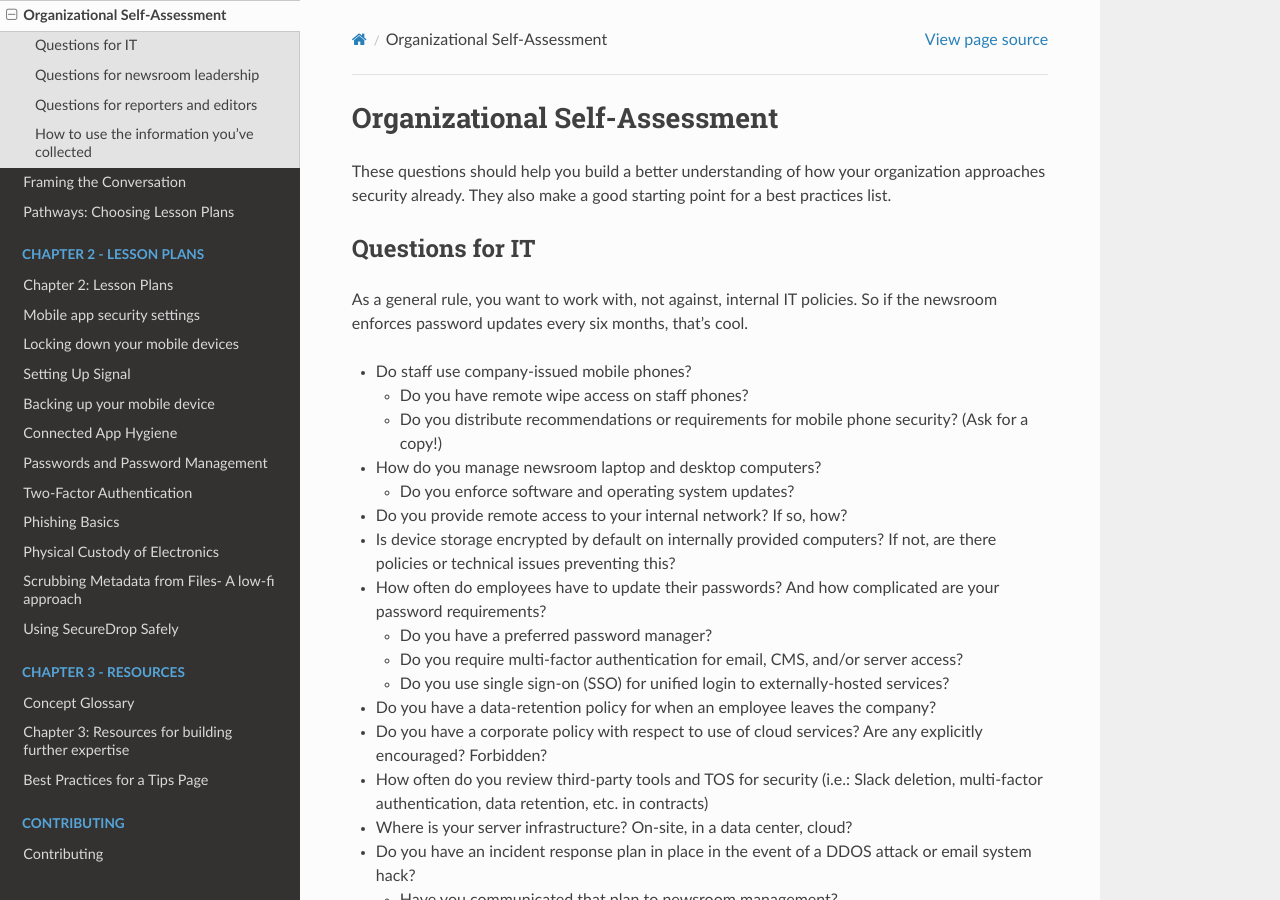
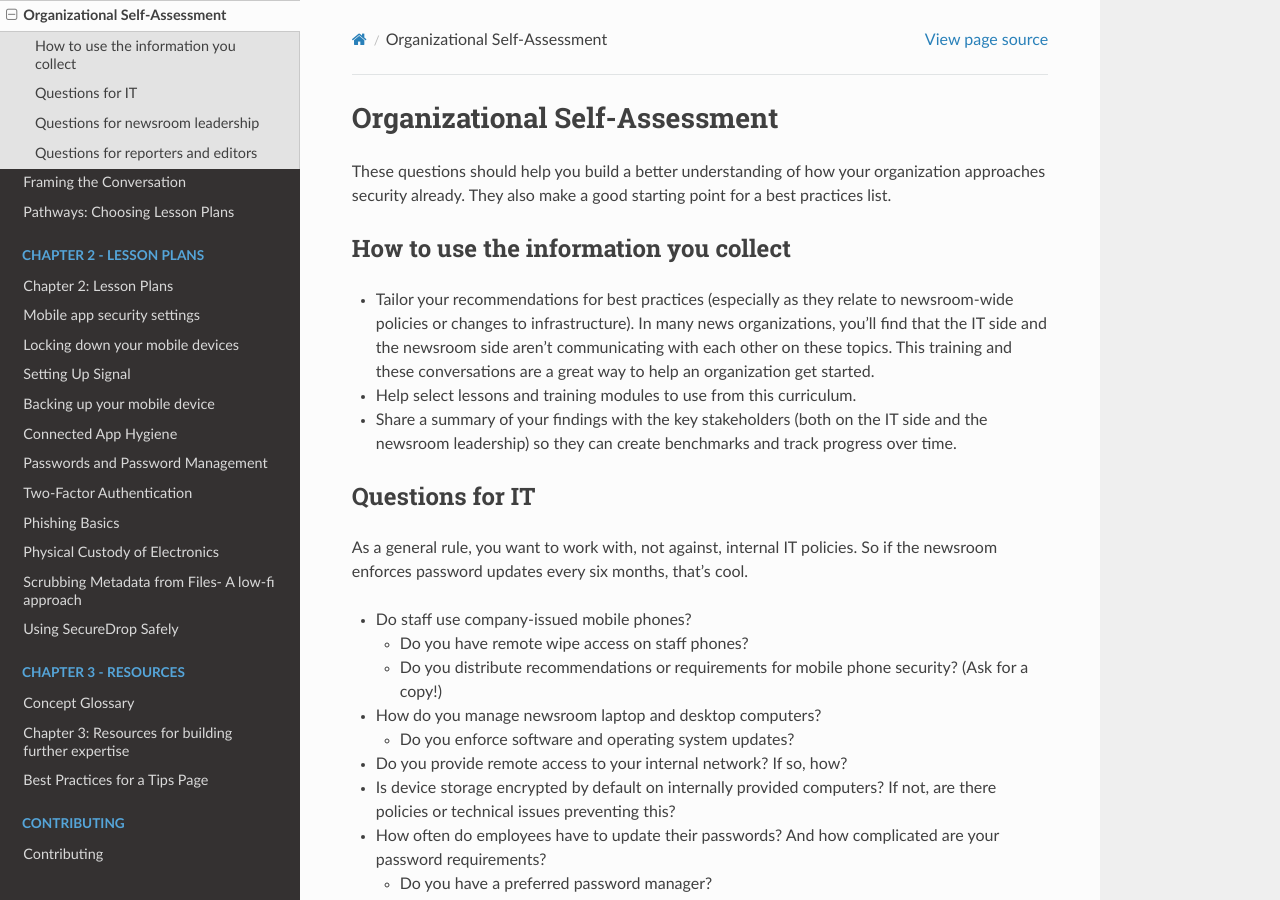
Before and after one commit to OpenNewsLabs/field-guide-security-training-newsroom, a Sphinx documentation site: the page built from docs/Chapter01-03-OrganizationalSelfAssessment.md, in a window 1280 px wide and 900 px high. Built offline with Sphinx 7.4.7 and the Read the Docs theme 2.0.0, drawn with Linux system fonts in a browser that asks for light colours; some of the changed text lies outside the part shown.

```diff
--- a/docs/Chapter01-02-TrainingGames.md
+++ b/docs/Chapter01-02-TrainingGames.md
@@ -2,7 +2,7 @@
 
 Games are a helpful way to keep your audience engaged, and to gently introduce them to technical concepts. It's unrealistic, and probably not useful, to try to provide a detailed description of how the Internet works in the time you'll most likely have. Instead, the games below will give your participants an intuitive understanding of basic networking concepts and the role that encryption plays in securing their communications - and hopefully add a little fun to your training sessions!
 
-##Cell phone game (generally for 10+ people)
+## Cell phone game (generally for 10+ people)
 
 Ask for volunteers to be cell towers, and get them to stand up.
 
@@ -22,7 +22,7 @@
 
 Once everyone has stepped through one iteration, stop the game and explain: Each cell phone tower has a circle around it that represents its range. Once you've checked in with three towers you know that the cell phone is within the overlap of the three towers. This creates a point that lets the towers know that a cell phone was in a place, at a time -- also called "triangulation". Point out that this isn't surveillance, or something that companies or governments decided, this is how the physics of radio waves work. This is a good time to make it clear that if your phone is on, and working as a phone, the time and location must be known. Physics, not policy.
 
-I usually take this as a chance to explain that systems of surveillance are often built on top of how things just work in the real world. Moreover, that most of the surveillance systems people are worried about are built on top of the first and most prevalent form of infrastructure surveillance -- billing systems. I also point out that while this is simplified, it is analogous to how cell phones work, checking in and using time and location data to handle connectivity.
+You should take this as a chance to explain that systems of surveillance are often built on top of how things just work in the real world. Moreover, that most of the surveillance systems people are worried about are built on top of the first and most prevalent form of infrastructure surveillance -- billing systems. You can  point out that while this is simplified, it is analogous to how cell phones work, checking in and using time and location data to handle connectivity.
 
 Ask the cell phones to start walking again. Before they meet, call stop. Go through a second iteration, helping anyone confused or having problems as either a cell phone or a tower. Once the second iteration is done, show how two points make a line, and begin to construct path data. Walk the path of one of the phones to point it out.
 
@@ -30,31 +30,31 @@
 
 Thank the towers and cell phones, if it's a big room it's fun to clap for them, and ask everyone to sit down again.
 
-##Packet switching/passing notes in class (Not easily playable with fewer than 6 people)
+## Packet switching/passing notes in class (Not easily playable with fewer than 6 people)
 
-Materials: notes made out with To and From fields as well as a message, pen or pencil. (Pre-populate the notes with something funny or cute.)
+**Materials:** notes made out with *To* and *From* fields as well as a message, pen or pencil. (Pre-populate the notes with something funny or cute.)
 
 This is an exercise that can be modified and extended throughout trainings to build new ideas on top of the basics of network architecture.
 
-Start with a diagram or picture of a packet switching network. I often use this one:
-
-[![Diagram of a Packet Switching Network](img/ch1-2-packets.jpg)](https://www.flickr.com/photos/quinn/34298256984)
+Start with a diagram or picture of a packet switching network, such as the example below:
+![Diagram of a Packet Switching Network - https://www.flickr.com/photos/quinn/34298256984)
+](img/ch1-2-packets.jpg)]
 
 Explain that the node on the end breaks the message into pieces, then passes the pieces to the node it thinks will get the message closer to the destination. That node hands the packet to the next that seems like it might be closer, and so on until it gets to the end point it was intended for. The destination node reassembles the message, and voila! The internet magic happens. This system is more like passing notes in an 8th grade classroom than anything else.
 
-Ask for a volunteer source and destination. If people don't immediately volunteer, threaten to call on them, establishing yourself as the putative 8th grade teacher. Once you have your two volunteers, write their names on the from and to fields of the small note. Give the note to the source, and tell the room they have to pass the note to the destination without getting caught. I often threaten anyone caught with detention. Turn your back so they can get started passing the note. Turn back and patter a bit about networks, keeping an eye on the room. Try to catch them at the note passing, and fail. Once the note reaches its destination ask that person to raise the message, demonstrating they got it.
+Ask for a volunteer source and destination. If people don't immediately volunteer, threaten to call on them, establishing yourself as the putative 8th grade teacher. Once you have your two volunteers, write their names on the from and to fields of the small note. Give the note to the source, and tell the room they have to pass the note to the destination without getting caught. Turn your back so they can get started passing the note. Turn back and patter a bit about networks, keeping an eye on the room. Try to catch them at the note passing, and fail. Once the note reaches its destination ask that person to raise the message, demonstrating they got it.
 
 If the message is going by a circuitous route, it's fun, and true, to note that happens on the internet as well.
 
-Once the note passing is complete, ask everyone who saw the note to raise their hands. Once their hands are up, ask what the problems are with a packet switching network. Discuss the fact that everyone on the network has the chance to see, and even modify the note. I like to allege that one of the evil 8th graders could, change the name of a crush and ruin the rest of the semester for someone. Bring it back to the internet, pointing out that people can read and change messages on a packet switching network.
+Once the note passing is complete, ask everyone who saw the note to raise their hands. Once their hands are up, ask what the problems are with a packet switching network. Discuss the fact that everyone on the network has the chance to see, and even modify the note. For example, one of the evil 8th-graders could change the name of a crush and ruin the rest of the semester for someone. Bring it back to the internet, pointing out that people can read and change messages on a packet switching network.
 
 ## Packet switching/passing notes in class with encryption variations
 
-Materials: notes with messages, envelopes with To and From fields, pen or pencil. (Pre-populate the notes with something funny or cute.)
+**Materials:** notes with messages, envelopes with *To* and *From* fields, pen or pencil. (Pre-populate the notes with something funny or cute.)
 
 Keep or return to a packet switching network image.
 
-[![Diagram of a Packet Switching Network](img/ch1-2-packets.jpg)](https://www.flickr.com/photos/quinn/34298256984)<br />
+![Diagram of a Packet Switching Network - (https://www.flickr.com/photos/quinn/34298256984)](img/ch1-2-packets.jpg)]<br />
 
 After you've run the first variation of passing notes in class, you can relax the pretense of teacher (though it may be fun to keep it up, depending on the audience) and begin to add layers.
 
@@ -66,13 +66,13 @@
 
 ### **End-to-end encrypted message variation:**
 
-Ask for two volunteers, and put them on the to and from field of the envelope. Give the envelope to the sender, and have them put the message in it, and seal it. The envelope here represents mathematical computer encoding, aka encryption. The rule this time is that only the receiver has the power to open the envelope. Begin the note passing again. If you're still playing teacher, you can try to catch them at it with threats of detention again. Either way, don't direct the note, let the class route it themselves. If it's taking a long time, you can admonish them humorously for being a slow and clunky connection without good routing, while pointing out that this sometimes happens on the internet too. (Your class cannot make a mistake that doesn't also happen on the internet. The internet has all the problems) When the note arrives, tell the recipient to open the envelope and take out the message.
+Ask for two volunteers, and put them on the to and from field of the envelope. Give the envelope to the sender, and have them put the message in it, and seal it. The envelope here represents mathematical computer encoding, aka encryption. The rule this time is that only the receiver has the power to open the envelope. Begin the note passing again. If you're still playing teacher, you can try to catch them at it with threats of detention. Either way, don't direct the note, let the class route it themselves. If it's taking a long time, you can admonish them humorously for being a slow and clunky connection without good routing, while pointing out that this sometimes happens on the internet too. (Your class cannot make a mistake that doesn't also happen on the internet. The internet has all the problems.) When the note arrives, tell the recipient to open the envelope and take out the message.
 
 Ask the room to raise their hand if they saw the message. Only the sender and receiver should raise their hands. Then ask them to raise their hands if they saw the envelope, so that the whole route taken should raise their hand now. Ask them what the term is for what they saw. They should answer metadata without too much coaching. Ask them further what metadata they know about that exchange. They will come up with to and from, but keep fishing. They should also arrive at the time of the class, and the people who handled the envelope. If you've got someone very on the ball they might say that it was passed in an envelope, which segues easily into detecting protocols and encryption on the net.
 
 ### **Server side encrypted message variation:**
 
-I usually start by pointing out everyone in the room has a gmail account (I do this tongue-in-cheek, but if people protest that they don't I point out that Google has all their mail anyway, since everyone they mail has a gmail account) Ask for a volunteer to be Google. I often ask "Who always wanted to be Google when they were growing up?" Often one of the more tech-savvy participants will volunteer. After that, ask two more volunteers to play sender and receiver. Importantly, in this variation you will need two identical copies of the message, and two envelopes: the first one to Google from the sender, and the second one marked from Google to the receiver. The rule in this variation is that the message must always go through Google to get to its destination. Give Google the second "From Google" envelope before note passing begins, and put the two copies of the message into the first envelope and seal it, writing the from on it. Begin passing the first envelope, and go stand by Google. Once the envelope reaches Google, tell them to open it up, take out both messages, _keep one of them_, and put the other into the destination envelope and reseal it.
+You should start this game by pointing out everyone in the room has a gmail account (if people protest that they don't, remind them that Google has all their mail anyway, since everyone they mail has a gmail account). Ask for a volunteer to be Google. Often one of the more tech-savvy participants will volunteer. After that, ask two more volunteers to play sender and receiver. Importantly, in this variation you will need two identical copies of the message, and two envelopes: the first one to Google from the sender, and the second one marked from Google to the receiver. The rule in this variation is that the message must always go through Google to get to its destination. Give Google the second "From Google" envelope before note passing begins, and put the two copies of the message into the first envelope and seal it, writing the from on it. Begin passing the first envelope, and go stand by Google. Once the envelope reaches Google, tell them to open it up, take out both messages, _keep one of them_, and put the other into the destination envelope and reseal it.
 
 You can write "HTTPS" on the envelopes in the Google variation to prime the room for talking about SSL/TLS elsewhere.
 
@@ -80,11 +80,13 @@
 
 ### Iterating on these exercises
 
-You can follow these variations by combining them, putting another envelope inside the TLS/SSL HTTPS envelope that your Google volunteer has to be put into the envelope to the destination volunteer. You can either leave them with a "cyphertext" version or nothing, so that when you return as the government, you are frustrated by Google not having the message to show you. This presages a discussion of OTR or Double Ratchet protocols. In all cases, you can demonstrate that the To: and From: data is preserved by Google, or potentially by the transiting network itself, for whatever part isn't covered by TLS.
+You can follow these variations by combining them, putting another envelope inside the TLS/SSL HTTPS envelope that your Google volunteer has to be put into the envelope to the destination volunteer. You can either leave them with a "cyphertext" version or nothing, so that when you return as the government, you are frustrated by Google not having the message to show you. This presages a discussion of encrypted messaging, including Off-The-Record (OTR) protocol used by some chat apps, and double ratchet protocols such as that used by Signal Messenger. In all cases, you can demonstrate that the To: and From: data is preserved by Google, or potentially by the transiting network itself, for whatever part isn't covered by TLS.
 
 ### Tor note passing variation
 
-Materials: Three nesting envelopes, one message (content isn't important.) Largest envelope should be addressed to "Node 1", second largest, addressed to "Node 2", smallest addressed to "Node 3".
+**Materials:** Three nesting envelopes, one message (content isn't important.) Largest envelope should be addressed to "Node 1", second largest, addressed to "Node 2", smallest addressed to "Node 3".
+
+This exercise demonstrates the basic concept of the Tor network. Before you start, ask for a show of hands of people who know what Tor is. If your participants aren't familiar with Tor, spend a little time describing the system to them before getting started.
 
 Ask for five volunteers: Someone to play "the internet" ("Who wants to be the internet?!") Someone to play the Tor user, and three to play Tor relay computers. Number your Tor node volunteers 1, 2, and 3, and make a point that the other term for Node 3 is the exit node.
 
@@ -95,5 +97,5 @@
 ## More games to use in training
 These are great road tested games for teaching networking principles. If you're looking for more ideas for games trainers play, check out:
 
-+ [Games Trainers Play](http://www.worldcat.org/oclc/6016638) and [Even More Games Trainers Play](http://www.worldcat.org/oclc/30318772) for some great ideas.
++ [Games Trainers Play](http://www.worldcat.org/oclc/6016638)(<http://www.worldcat.org/oclc/6016638>) and [Even More Games Trainers Play](http://www.worldcat.org/oclc/30318772)(<http://www.worldcat.org/oclc/30318772>) for some great ideas.
 + Or take a look at the curricula and guides we've aggregated in our [Resource Guide](/docs/Chapter03-02-Resources).
--- a/docs/Chapter01-03-OrganizationalSelfAssessment.md
+++ b/docs/Chapter01-03-OrganizationalSelfAssessment.md
@@ -1,8 +1,15 @@
-## Organizational Self-Assessment
+# Organizational Self-Assessment
 
 These questions should help you build a better understanding of how your organization approaches security already. They also make a good starting point for a best practices list.<br />
 
-### Questions for IT
+## How to use the information you collect
+
+* Tailor your recommendations for best practices (especially as they relate to newsroom-wide policies or changes to infrastructure). In many news organizations, you’ll find that the IT side and the newsroom side aren’t communicating with each other on these topics. This training and these conversations are a great way to help an organization get started.
+* Help select lessons and training modules to use from this curriculum.
+* Share a summary of your findings with the key stakeholders (both on the IT side and the newsroom leadership) so they can create benchmarks and track progress over time.
+
+
+## Questions for IT
 
 As a general rule, you want to work with, not against, internal IT policies. So if the newsroom enforces password updates every six months, that’s cool.
 
@@ -25,7 +32,7 @@
     * Have you communicated that plan to newsroom management?
     * Does that plan include post-mortem review?
 
-### Questions for newsroom leadership
+## Questions for newsroom leadership
 
 * Do you use collaborative document editing and storage services (eg. Google Drive, Dropbox, Trello, Evernote)?
     * Do you have a policy about whether or not to store "sensitive" information in these services?
@@ -38,15 +45,9 @@
 * Does your newsroom and technology team have a workflow for incident response (hacking, doxxing, etc)
 * What are your policies with regard to anonymous sourcing and have those policies been updated to include technological concerns?
 
-### Questions for reporters and editors
+## Questions for reporters and editors
 
 * What tools and techniques have you already tried?
 * What have you been meaning to try? And what has stopped you?
 * Are there tools or techniques you’d like to use but can’t because of internal editorial policies or internal IT policies?
 * Have specific incidents prompted you to seek out additional tools and/or training?
-
-### How to use the information you’ve collected
-
-* Tailor your recommendations for best practices (especially as they relate to newsroom-wide policies or changes to infrastructure). In many news organizations, you’ll find that the IT side and the newsroom side aren’t communicating with each other on these topics. This training and these conversations are a great way to help an organization get started.
-* Help select lessons and training modules to use from this curriculum.
-* Share a summary of your findings with the key stakeholders (both on the IT side and the newsroom leadership) so they can create benchmarks and track progress over time.
```
